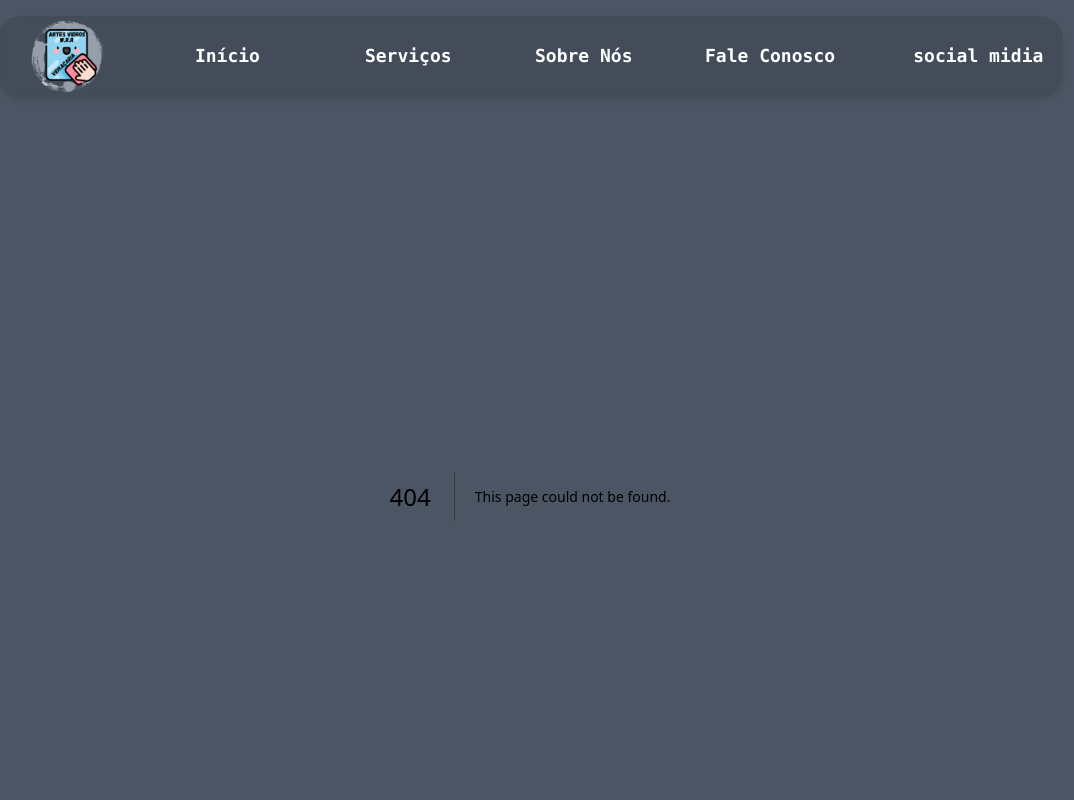
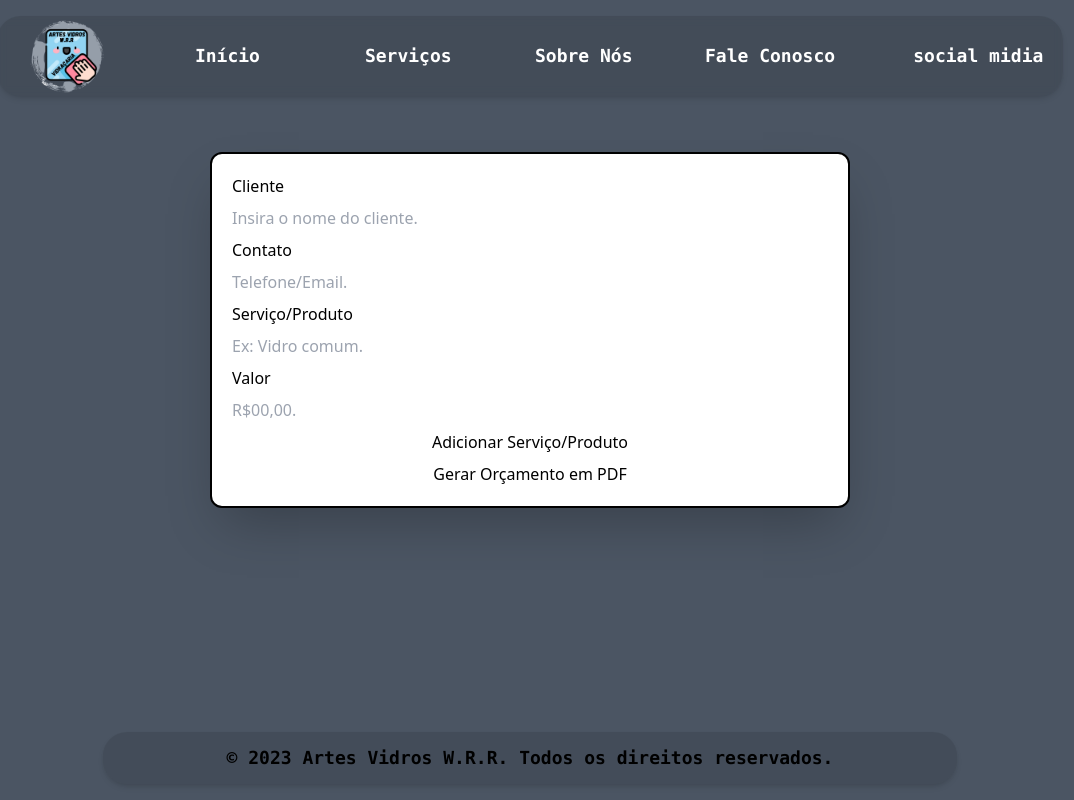
Before and after one commit to Gustavo-Brun/ArtesVidrosWRR, a Next.js app: page /request in a window 1280 px wide. Before the commit this address had no page. Shown: the top 800 px of the page, without its empty margins (110-1184 px from the left). Built offline with nearby package versions, Linux system fonts and the light colour scheme.

Commit message:
feat: Created new feature: PDF generator with Data Request

```diff
--- /dev/null
+++ b/html2pdf.d.ts
@@ -0,0 +1 @@
+declare module 'html2pdf.js';
--- /dev/null
+++ b/src/app/request/page.tsx
@@ -0,0 +1,9 @@
+import { DataRequest } from "@/components/DataRequest";
+
+export default function HomeRequest() {
+  return (
+    <main>
+      <DataRequest/>
+    </main>
+  )
+}
--- /dev/null
+++ b/src/components/DataRequest.tsx
@@ -0,0 +1,78 @@
+'use client'
+
+import { ChangeEvent, useState } from "react"
+
+export const DataRequest = () => {
+
+    interface UserDataProps {
+        data: string;
+        cliente: string;
+        contato: number | string;
+        serviço: string[];
+        valor: string[];
+        total: number;
+      }
+
+    const [ userData, setUserData ] = useState<UserDataProps>({
+        data: new Date().toLocaleDateString('pt-BR'),
+        cliente: ' ',
+        contato: ' ',
+        serviço: [],
+        valor: [],
+        total: 0,
+    })
+
+    const userDataHandler = (e: ChangeEvent<HTMLInputElement>) => {
+        const { name , value } = e.target
+        setUserData((prevData) => ({
+            ...prevData,
+            [name] : value
+
+        }))
+    }
+
+    const addService = () => {
+        const serviçoInput = document.getElementById('serviçoInput') as HTMLInputElement;
+        const novoServiço = serviçoInput.value;
+
+        const valorInput = document.getElementById('valorInput') as HTMLInputElement
+        const valorServiço = valorInput.value;
+
+        if (novoServiço.trim() !== '' && (valorServiço.trim() !== '')) {
+          setUserData((prevData) => ({
+            ...prevData,
+            serviço: [...prevData.serviço, novoServiço],
+            valor: [...prevData.valor, valorServiço], /* preciso ver pq isso aqui tá retornando diferente no log
+            depois tenta botar esses dois itens em um objeto só*/
+          }));
+
+          serviçoInput.value = '';
+          valorInput.value = '';
+        } else{
+            window.alert('Os campos: Serviço/Produto e Valor devem ser preenchidos.')
+        }
+      };
+
+    return (
+        <section>
+            <div className= {`grid grid-cols-1 gap-2 mx-auto my-14 p-5 border-2 border-black rounded-xl shadow-2xl bg-white w-2/4 `}>
+
+                <label htmlFor="clienteInput">Cliente</label>
+                <input type="text" id="clienteInput" placeholder="Insira o nome do cliente." name="cliente" onChange={userDataHandler}/>
+
+                <label htmlFor="contatoInput">Contato</label>
+                <input type="text" id="contatoInput" placeholder="Telefone/Email." name="contato" onChange={userDataHandler}/>
+
+                <label htmlFor="serviçoInput">Serviço/Produto</label>
+                <input type="text" id="serviçoInput" placeholder="Ex: Vidro comum." name="serviço" />
+
+                <label htmlFor="valorInput">Valor</label>
+                <input type="text" id="valorInput" placeholder="R$00,00." name="valor" onChange={userDataHandler}/>
+                <button onClick={addService}>Adicionar Serviço/Produto</button>
+
+                <button onClick={() => console.log(userData)}>Gerar Orçamento em PDF</button>
+            </div>
+        </section>
+      );
+
+}
--- /dev/null
+++ b/src/components/Pdf.tsx
@@ -0,0 +1,21 @@
+'use client'
+
+import React, { useRef } from 'react';
+import html2pdf from 'html2pdf.js';
+
+export const Pdf = () => {
+  const contentRef = useRef(null);
+
+  const generatePDF = () => {
+    const content = contentRef.current;
+
+    if (content) {
+      html2pdf(content);
+    }
+  };
+
+  return (
+    <div>conteudo que vai pro pdf</div>
+  )
+
+}
```
Also changed, not shown: package.json (+6 -5 lines), 1 other file (tests, documents, lock files or other folders).
